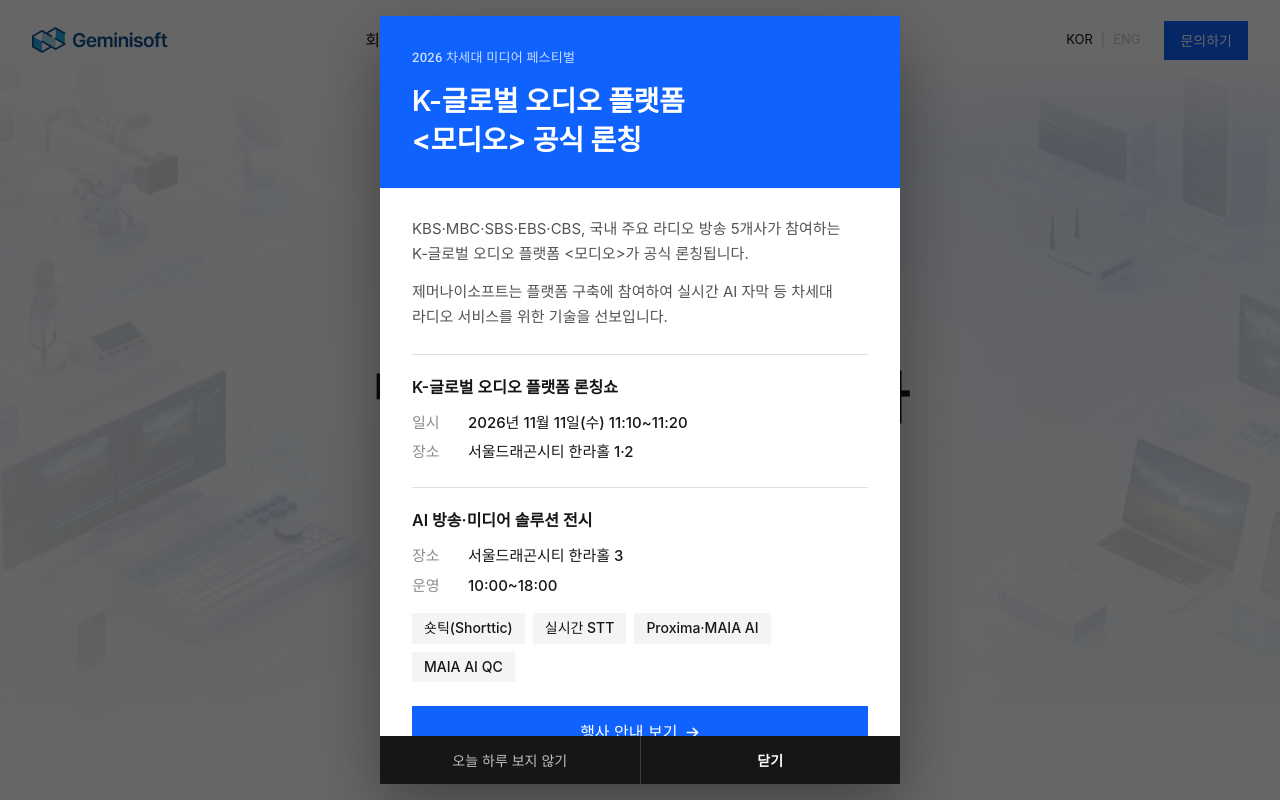
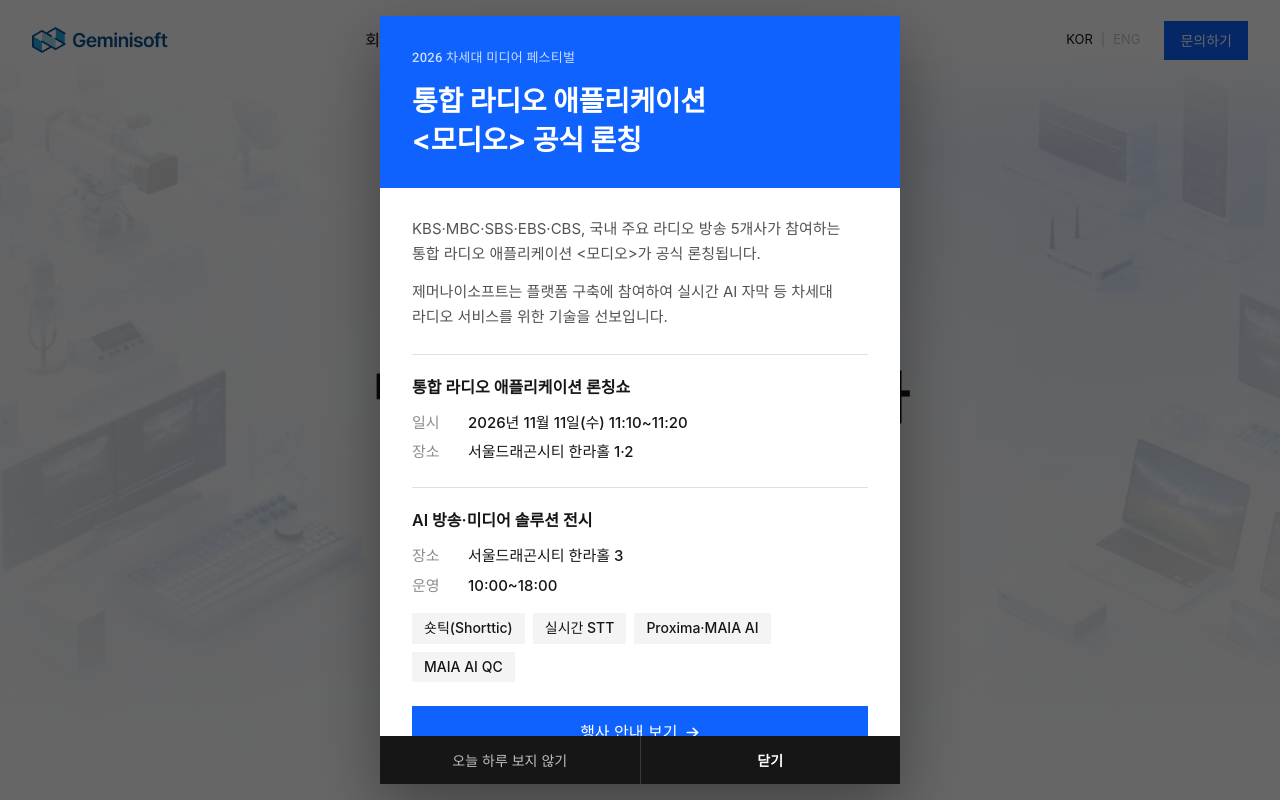
Before and after one commit to gemiso-dev/gemiso-website, a Next.js app: page / in a window 1280 px wide. Shown: the top 800 px of the page. Built offline with nearby package versions, Linux system fonts and the light colour scheme; a web font is replaced by a local one.

Commit message:
fix: 팝업 문구 'K-글로벌 오디오 플랫폼'을 '통합 라디오 애플리케이션'으로 수정

```diff
--- a/components/event-popup-data.ts
+++ b/components/event-popup-data.ts
@@ -31,16 +31,16 @@
   endsAt: "2026-11-11T18:00:00+09:00",
   eyebrow: "2026 차세대 미디어 페스티벌",
   title: {
-    lead: "K-글로벌 오디오 플랫폼",
+    lead: "통합 라디오 애플리케이션",
     name: "<모디오>",
     tail: "공식 론칭",
   },
   paragraphs: [
-    "KBS·MBC·SBS·EBS·CBS, 국내 주요 라디오 방송 5개사가 참여하는 K‑글로벌 오디오 플랫폼 <모디오>가 공식 론칭됩니다.",
+    "KBS·MBC·SBS·EBS·CBS, 국내 주요 라디오 방송 5개사가 참여하는 통합 라디오 애플리케이션 <모디오>가 공식 론칭됩니다.",
     "제머나이소프트는 플랫폼 구축에 참여하여 실시간 AI 자막 등 차세대 라디오 서비스를 위한 기술을 선보입니다.",
   ],
   launch: {
-    heading: "K-글로벌 오디오 플랫폼 론칭쇼",
+    heading: "통합 라디오 애플리케이션 론칭쇼",
     rows: [
       { label: "일시", value: "2026년 11월 11일(수) 11:10~11:20" },
       { label: "장소", value: "서울드래곤시티 한라홀 1·2" },
```
